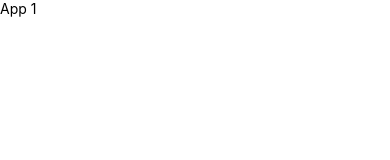
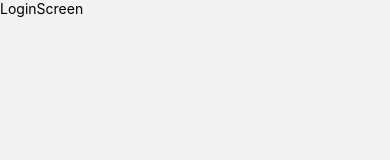
Before and after one commit to emreertugrl/Rn_Spotify_Clone_App, a React Native app: screen / in a window 390 px wide. Shown: the top 160 px of the page. Built offline with nearby package versions, Linux system fonts and the light colour scheme.

Commit message:
stack and bottom tab navigation

```diff
--- a/App.jsx
+++ b/App.jsx
@@ -1,10 +1,11 @@
-import {View, Text} from 'react-native';
 import React from 'react';
+import Navigation from './src/navigation/Routes';
+import {SafeAreaView} from 'react-native';
 
 export default function App() {
   return (
-    <View>
-      <Text>App 1</Text>
-    </View>
+    <SafeAreaView style={{flex: 1}}>
+      <Navigation />
+    </SafeAreaView>
   );
 }
--- /dev/null
+++ b/src/navigation/Routes.js
@@ -0,0 +1,38 @@
+import {NavigationContainer} from '@react-navigation/native';
+import {createNativeStackNavigator} from '@react-navigation/native-stack';
+
+import LoginScreen from '../screens/LoginScreen';
+import LikedSongScreen from '../screens/LikedSongScreen';
+import SongInfoScreen from '../screens/SongInfoScreen';
+import {createBottomTabNavigator} from '@react-navigation/bottom-tabs';
+import HomeScreen from '../screens/HomeScreen';
+import ProfileScreen from '../screens/ProfileScreen';
+
+const Tab = createBottomTabNavigator();
+
+const BottomTabs = () => {
+  return (
+    <Tab.Navigator>
+      <Tab.Screen name="Home" component={HomeScreen} />
+      <Tab.Screen name="Profile" component={ProfileScreen} />
+    </Tab.Navigator>
+  );
+};
+
+const Stack = createNativeStackNavigator();
+
+export default function Routes() {
+  return (
+    <NavigationContainer>
+      <Stack.Navigator
+        screenOptions={{
+          headerShown: false,
+        }}>
+        <Stack.Screen name="Login" component={LoginScreen} />
+        {/* <Stack.Screen name="Main" component={BottomTabs} /> */}
+        <Stack.Screen name="Liked" component={LikedSongScreen} />
+        <Stack.Screen name="Info" component={SongInfoScreen} />
+      </Stack.Navigator>
+    </NavigationContainer>
+  );
+}
```
